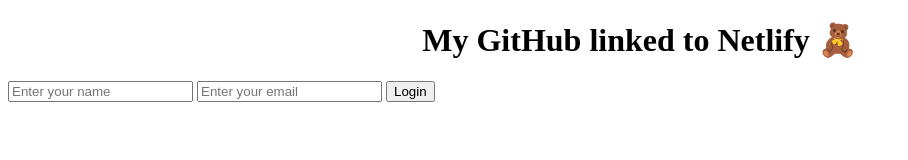
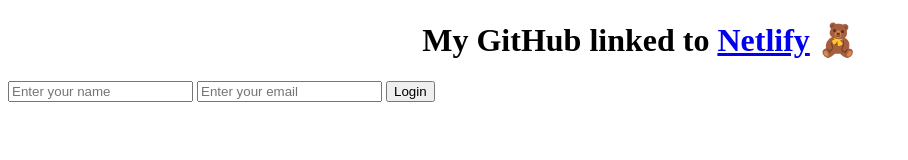
Before and after one commit to Ntombizilee/My-GitHub-trial, a plain HTML site: page index.html in a window 1280 px wide. Shown: the whole page, without its empty margins (0-908 px from the left). Drawn offline with Linux system fonts and the light colour scheme.

Commit message:
Added link to netlify

```diff
--- a/index.html
+++ b/index.html
@@ -8,7 +8,9 @@
     <link rel="stylesheet" href="style.css" />
   </head>
   <body>
-    <h1>My GitHub linked to Netlify 🧸</h1>
+    <h1>
+      My GitHub linked to <a href="https://www.netlify.com">Netlify</a> 🧸
+    </h1>
     <form>
       <input type="email" placeholder="Enter your name" />
       <input type="password" placeholder="Enter your email" />
```
